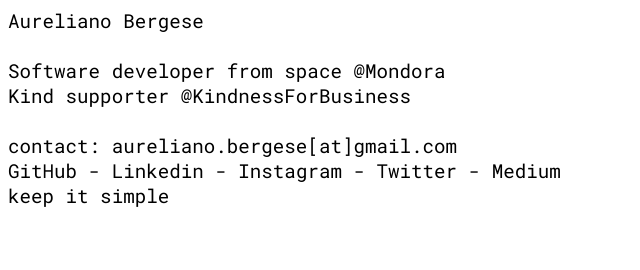
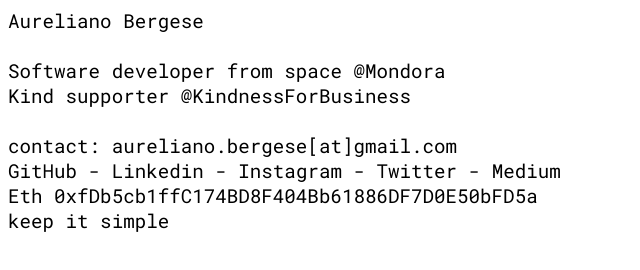
Before and after one commit to auridevil/aurelianobergesedev, a plain HTML site: page index.html in a window 1280 px wide. Shown: the whole page, without its empty margins (0-640 px from the left). Drawn offline with Linux system fonts and the light colour scheme.

Commit message:
added wallet

```diff
--- a/index.html
+++ b/index.html
@@ -63,6 +63,7 @@
     -
     <a href="https://medium.com/@elmozzo" target="_blank">Medium</a>
     <br />
+    <div>Eth 0xfDb5cb1ffC174BD8F404Bb61886DF7D0E50bFD5a</div>
     <div>keep it simple</div>
   </body>
 </html>
```
